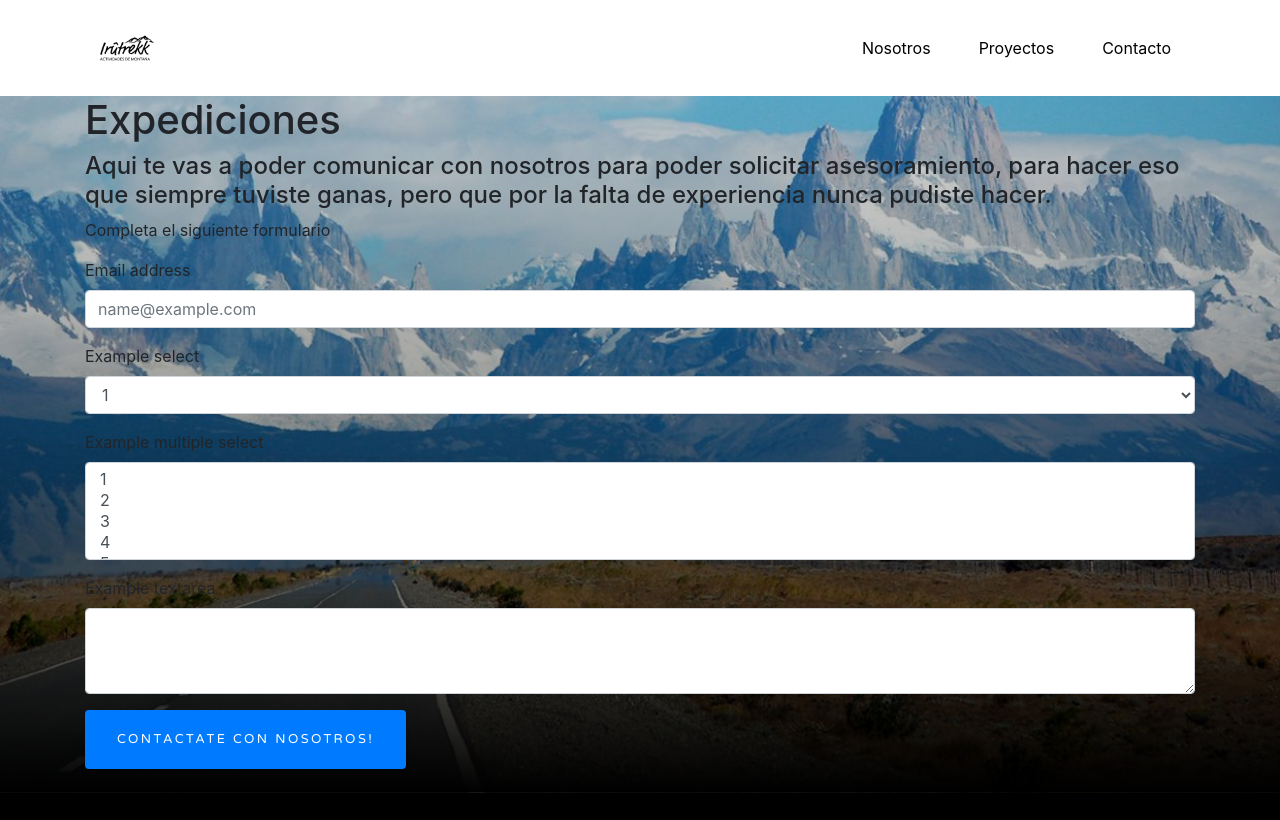
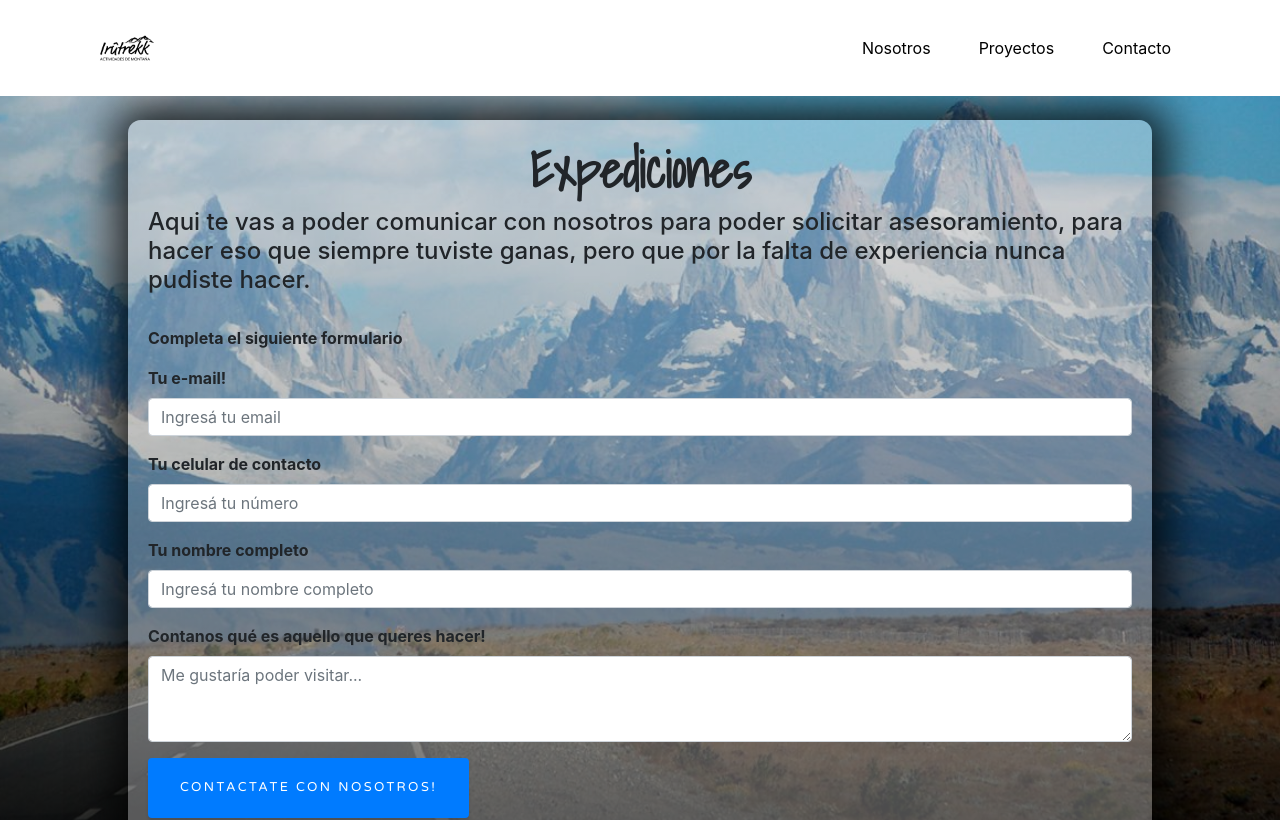
Before and after one commit to Agusprez/proyecto1, a React (Create React App) app: page /expediciones in a window 1280 px wide. Shown: the top 820 px of the page. Built offline with nearby package versions, Linux system fonts and the light colour scheme.

Commit message:
Ruteo completo / err al acceso (va al fondo de la pag)

```diff
--- a/public/index.html
+++ b/public/index.html
@@ -15,6 +15,7 @@
     rel="stylesheet" />
   <link href="https://fonts.googleapis.com/css?family=Varela+Round" rel="stylesheet" />
   <script src="https://use.fontawesome.com/releases/v5.13.0/js/all.js" crossorigin="anonymous"></script>
+  <link href="https://fonts.googleapis.com/css2?family=Shadows+Into+Light&display=swap" rel="stylesheet">
   <!--
       manifest.json provides metadata used when your web app is installed on a
       user's mobile device or desktop. See https://developers.google.com/web/fundamentals/web-app-manifest/
--- a/src/components/Navbar.js
+++ b/src/components/Navbar.js
@@ -1,7 +1,7 @@
 import React, { useState, useEffect } from 'react';
 import "./cssComponents/navbar.css";
 import brand from '../images/brand.png';
-import { Link, animateScroll, scrollSpy } from 'react-scroll';
+import { Link, animateScroll, scrollSpy, Events } from 'react-scroll';
 import { Container } from 'react-bootstrap';
 import { useLocation, Link as LinkRoute } from 'react-router-dom'
 
@@ -10,6 +10,24 @@ const Navbar = () => {
   const [backgroundNav, setBackgroundNav] = useState(false);
   const location = useLocation();
 
+  useEffect(() => {
+    Events.scrollEvent.register('begin', function (to, element) {
+      console.log('begin', arguments);
+    });
+
+    Events.scrollEvent.register('end', function (to, element) {
+      console.log('end', arguments);
+    });
+
+    scrollSpy.update();
+  }, []);
+
+  useEffect(() => {
+    return () => {
+      Events.scrollEvent.remove('begin');
+      Events.scrollEvent.remove('end');
+    }
+  }, []);
 
   useEffect(() => {
     changeBackground();
@@ -18,7 +36,6 @@ const Navbar = () => {
   const changeBackground = () => {
 
     console.log(location.pathname)
-
     if ((location.pathname !== "/") || window.scrollY >= 50) {
       setBackgroundNav(true)
     } else {
@@ -36,7 +53,12 @@ const Navbar = () => {
         <div
           className="navbar-brand"
           onClick={() => { animateScroll.scrollToTop() }}>
-          <img src={backgroundNav ? brand : ""} alt="" />
+
+          <LinkRoute className={backgroundNav ? "noStyle" : "style"} to="/">
+            <img src={backgroundNav ? brand : ""} alt="" />
+          </LinkRoute>
+
+
         </div>
         <button
           className="navbar-toggler navbar-toggler-right"
@@ -55,15 +77,18 @@ const Navbar = () => {
           <ul className="navbar-nav ml-auto">
             {/* Nosotros */}
             <li className="nav-item">
+
               <Link
                 className={backgroundNav ? "nav-link default" : "nav-link"}
                 activeClass="active"
                 spy={true} to="about"
                 smooth={true}
                 duration={1000} >
+                <LinkRoute className={backgroundNav ? "noStyle" : "style"} to="/">
+                  Nosotros
+                </LinkRoute>
+              </Link>
 
-                Nosotros
-              </Link>
             </li>
             {/* Proyectos */}
             <li className="nav-item">
@@ -74,7 +99,9 @@ const Navbar = () => {
                 to="projects"
                 smooth={true}
                 duration={1000}>
-                Proyectos
+                <LinkRoute className={backgroundNav ? "noStyle" : "style"} to="/">
+                  Proyectos
+                </LinkRoute>
               </Link>
             </li>
             {/* Contacto */}
@@ -86,8 +113,9 @@ const Navbar = () => {
                 to="signup"
                 smooth={true}
                 duration={1000}>
-
-                Contacto
+                <LinkRoute className={backgroundNav ? "noStyle" : "style"} to="/">
+                  Contacto
+                  </LinkRoute>
               </Link>
             </li>
           </ul>
--- a/src/components/cssComponents/navbar.css
+++ b/src/components/cssComponents/navbar.css
@@ -1,6 +1,13 @@
 #mainNav {
   min-height: 3.5rem;
   background-color: #fff;
+}
+.noStyle, .noStyle:hover, .noStyle:visited, .style, .style:hover, .style:visited{
+  text-decoration: none;
+}
+
+.style{
+  color: rgba(255, 255, 255, 0.5);
 }
 #mainNav .navbar-toggler {
   font-size: 80%;
@@ -43,12 +50,12 @@
     padding: 0.5rem 0;
     color: rgba(255, 255, 255, 0.5);
   }
-  #mainNav .nav-link {
+  #mainNav .nav-link{
     transition: none;
     padding: 2rem 1.5rem;
     color: rgba(255, 255, 255, 0.5);
   }
-  #mainNav .nav-link:hover {
+  #mainNav .nav-link:hover , .style1:hover{
     color: rgba(255, 255, 255, 0.75);
   }
   #mainNav .nav-link:active {
@@ -57,7 +64,7 @@
   #mainNav.navbar-shrink {
     background-color: #fff;
   }
-  #mainNav.navbar-shrink .navbar-brand, #mainNav .default{
+  #mainNav.navbar-shrink .navbar-brand, #mainNav .default, .noStyle{
     color: #000000;
   }
   #mainNav.navbar-shrink .nav-link {
@@ -65,7 +72,7 @@
     padding: 1.5rem 1.5rem 1.25rem;
     border-bottom: 0.25rem solid transparent;
   }
-  #mainNav.navbar-shrink .nav-link:hover, #mainNav .default:hover {
+  #mainNav.navbar-shrink .nav-link:hover, #mainNav .default:hover, .noStyle:hover {
     color: #64a19d;
   }
   #mainNav.navbar-shrink .nav-link:active , #mainNav .active {
--- a/src/components/cssComponents/routes.css
+++ b/src/components/cssComponents/routes.css
@@ -8,7 +8,43 @@
 .anchoCarrusel{
   margin-right: auto;
   margin-left: auto;
-  width: 70%;
+  width: 60%;
+  -webkit-box-shadow: 2px 0px 44px 15px rgba(0,0,0,0.81);
+  -moz-box-shadow: 2px 0px 44px 15px rgba(0,0,0,0.81);
+  box-shadow: 2px 0px 44px 15px rgba(0,0,0,0.81);
+
+}
+h1{
+font-size: 50px;
+font-family: 'Shadows Into Light', cursive;
+
+}
+
+.titulos{
+  margin-right: auto;
+  margin-left: auto;
+  width: 80%;
+  height: auto;
+  background-color: rgba(251, 251, 255, 0.301);  -webkit-border-radius: 13px;
+  -moz-border-radius: 13px;
+  border-radius: 13px;
+  padding: 15px;
+  -webkit-box-shadow: 1px 0px 44px 1px rgba(0,0,0,0.81);
+  -moz-box-shadow: 1px 0px 44px 1px rgba(0,0,0,0.81);
+  box-shadow: 1px 0px 44px 1px rgba(0,0,0,0.81);
+}
+.titulos-1{
+
+  font-weight: bold;
+  margin-right: auto;
+  margin-left: auto;
+  width: 80%;
+  height: auto;
+  background-color: rgba(251, 251, 255, 0.301);
+  -webkit-border-radius: 13px;
+  -moz-border-radius: 13px;
+  border-radius: 13px;
+  padding: 20px;
   -webkit-box-shadow: 2px 0px 44px 15px rgba(0,0,0,0.81);
   -moz-box-shadow: 2px 0px 44px 15px rgba(0,0,0,0.81);
   box-shadow: 2px 0px 44px 15px rgba(0,0,0,0.81);
--- a/src/components/landingComponents/Projects.js
+++ b/src/components/landingComponents/Projects.js
@@ -41,7 +41,8 @@ const Project = () => {
                     Lorem, ipsum dolor sit amet consectetur adipisicing elit.
                     Quis molestiae labore natus sapiente tempore ipsam adipisci
                     rerum, minus ducimus eaque voluptatem dolore provident
-                    nostrum, aliquam autem placeat eius culpa beatae. <Link to="/talleres">Ver más</Link>
+                    nostrum, aliquam autem placeat eius culpa beatae.
+                    <Link to="/talleres">Ver más</Link>
                   </p>
                   <hr class="d-none d-lg-block mb-0 ml-0" />
                 </div>
--- a/src/components/routes/Expediciones.js
+++ b/src/components/routes/Expediciones.js
@@ -2,55 +2,48 @@ import React from 'react';
 import { Container, Form, Button } from 'react-bootstrap'
 import '../cssComponents/routes.css'
 
+
 const Expediciones = () => {
 
+  return (
+    <div id="section" >
+      <br />
+      <br />
+      <br />
+      <br />
+      <br />
+      <Container className="titulos-1">
 
-
-  return (
-    <div id="section">
-      <Container>
-        <br />
-        <br />
-        <br />
-        <br />
-        <h1>
-          Expediciones
+        <h1 className="text-center">
+          <b>Expediciones</b>
         </h1>
         <h4>
           Aqui te vas a poder comunicar con nosotros para poder solicitar asesoramiento, para hacer eso que siempre tuviste ganas, pero que por la falta de experiencia nunca pudiste hacer.
         </h4>
+        <br />
         <p>Completa el siguiente formulario </p>
         <Form>
           <Form.Group controlId="exampleForm.ControlInput1">
-            <Form.Label>Email address</Form.Label>
-            <Form.Control type="email" placeholder="name@example.com" />
+            <Form.Label>Tu e-mail!</Form.Label>
+            <Form.Control type="email" placeholder="Ingresá tu email" />
           </Form.Group>
-          <Form.Group controlId="exampleForm.ControlSelect1">
-            <Form.Label>Example select</Form.Label>
-            <Form.Control as="select">
-              <option>1</option>
-              <option>2</option>
-              <option>3</option>
-              <option>4</option>
-              <option>5</option>
-            </Form.Control>
+          <Form.Group controlId="exampleForm.ControlInput1">
+            <Form.Label>Tu celular de contacto</Form.Label>
+            <Form.Control type="email" placeholder="Ingresá tu número" />
           </Form.Group>
-          <Form.Group controlId="exampleForm.ControlSelect2">
-            <Form.Label>Example multiple select</Form.Label>
-            <Form.Control as="select" multiple>
-              <option>1</option>
-              <option>2</option>
-              <option>3</option>
-              <option>4</option>
-              <option>5</option>
-            </Form.Control>
+          <Form.Group controlId="exampleForm.ControlInput1">
+            <Form.Label>Tu nombre completo</Form.Label>
+            <Form.Control type="email" placeholder="Ingresá tu nombre completo" />
           </Form.Group>
+
           <Form.Group controlId="exampleForm.ControlTextarea1">
-            <Form.Label>Example textarea</Form.Label>
-            <Form.Control as="textarea" rows="3" />
+            <Form.Label>Contanos qué es aquello que queres hacer!</Form.Label>
+            <Form.Control as="textarea" rows="3" placeholder="Me gustaría poder visitar..." />
           </Form.Group>
           <Button variant="primary">Contactate con nosotros!</Button>
         </Form>
+        <br />
+        <br />
         <br />
       </Container>
     </div>
--- a/src/components/routes/NuestrosLugares.js
+++ b/src/components/routes/NuestrosLugares.js
@@ -8,8 +8,6 @@ import img3 from '../../images/P1040083.jpg'
 
 const NuestrosLugares = () => {
 
-
-
   return (
     <div id="section">
       <Container>
@@ -19,10 +17,14 @@ const NuestrosLugares = () => {
         <br />
         <br />
         <br />
-        <h1>
-          Nuestro lugares
-        </h1>
-        <h4>Galeria de imagenes capturadas en salidas</h4>
+        <div className="titulos">
+          <h1 className="text-center">
+            <b>Nuestros lugares</b>
+          </h1>
+          <h4>
+            Galeria de imagenes capturadas en salidas
+          </h4>
+        </div>
         <br />
         <br />
         <div className="anchoCarrusel">
--- a/src/components/routes/TallerSalidas.js
+++ b/src/components/routes/TallerSalidas.js
@@ -14,7 +14,14 @@ const TallerSalida = () => {
       <br />
       <br />
       <br />
-      <Container >
+      <Container className="titulos">
+        <h1 className="text-center">
+          <b>Talleres y Salidas</b>
+        </h1>
+        <br />
+        <h3>
+          ¡Acá vas a encontrar todo lo que estamos preparando para vos!
+        </h3>
         <Row>
           <Card style={{ width: '18rem', margin: '2rem' }}>
             <Card.Img style={{ height: "12rem" }} variant="top" src={card1} />
```
